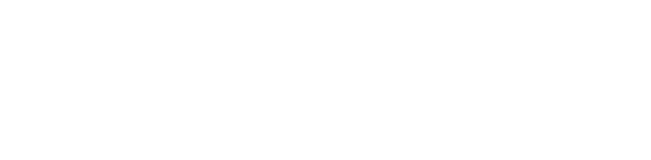
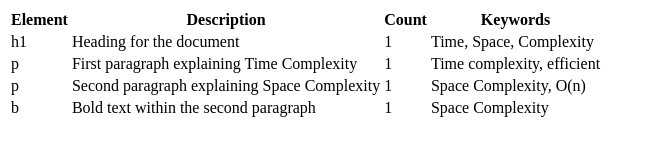
Before and after one commit to acciojob/time-and-space-complexity-TheShadowHackerRohit, a website: page main.html in a window 1280 px wide. Shown: the whole page, without its empty margins (0-651 px from the left). Drawn offline with Linux system fonts and the light colour scheme.

Commit message:
created a submission

```diff
--- a/main.html
+++ b/main.html
@@ -8,6 +8,40 @@
 
 <body>
 	<!-- the entire body must be written by student -->
+<table>
+	<tr>
+		<th>Element</th>
+		<th>Description</th>
+		<th>Count</th>
+		<th>Keywords</th>
+	</tr>
+	<tr>
+		<td>h1</td>
+		<td>Heading for the document</td>
+		<td>1</td>
+		<td>Time, Space, Complexity</td>
+	</tr>
+	<tr>
+		<td>p</td>
+		<td>First paragraph explaining Time Complexity</td>
+		<td>1</td>
+		<td>Time complexity, efficient</td>
+	</tr>
+	<tr>
+		<td>p</td>
+		<td>Second paragraph explaining Space Complexity</td>
+		<td>1</td>
+		<td>Space Complexity, O(n)</td>
+	</tr>
+	<tr>
+		<td>b</td>
+		<td>Bold text within the second paragraph</td>
+		<td>1</td>
+		<td>Space Complexity</td>
+	</tr>
+</table>
+
+
     <script type="text/javascript" src="./script.js">
 </script>
 
```
